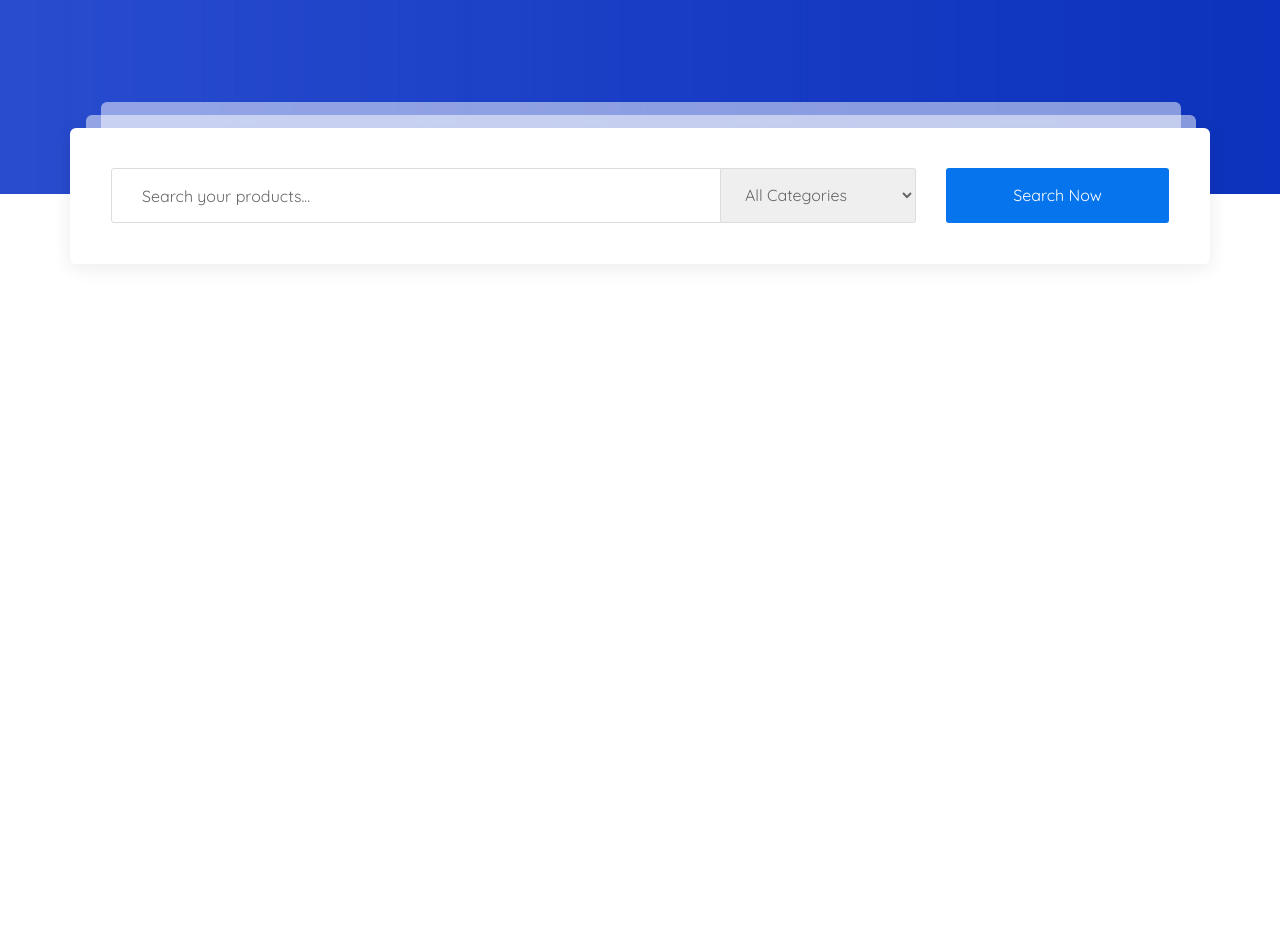
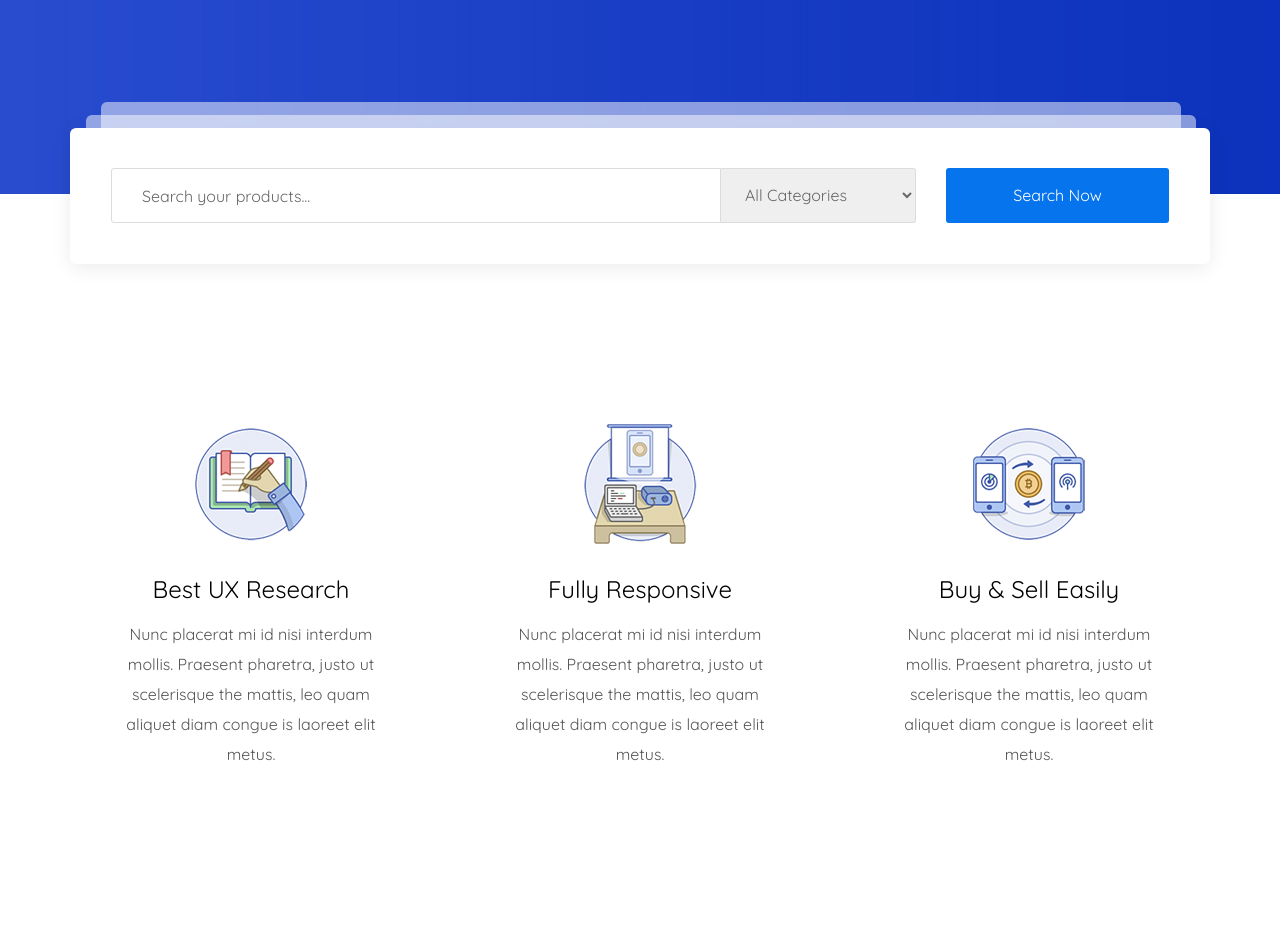
Before and after one commit to ku13shov/martplace, a website: page app/index.html in a window 1280 px wide. Shown: the part 714-1645 px from the top of the page. Before the commit the page ends 1073 px from the top, so only its background shows below. Drawn offline with nearby package versions, Linux system fonts and the light colour scheme; files whose address does not match are found by name; a web font is replaced by a local one.

Commit message:
added advantages section

```diff
--- a/app/index.html
+++ b/app/index.html
@@ -101,6 +101,46 @@
     </div>
   </section>
 
+  <section class="advantages">
+    <div class="container">
+      <div class="advantages__items">
+        <div class="advantages__item">
+          <div class="advantages__item-img" style="background-image: url(images/advantages/research.png);"></div>
+          <div class="advantages__item-title">
+            Best UX Research
+          </div>
+          <div class="advantages__item-text">
+            Nunc placerat mi id nisi interdum mollis. Praesent pharetra, justo ut scelerisque
+            the mattis, leo quam aliquet diam
+            congue is laoreet elit metus.
+          </div>
+        </div>
+        <div class="advantages__item">
+          <div class="advantages__item-img" style="background-image: url(images/advantages/responsive.png);"></div>
+          <div class="advantages__item-title">
+            Fully Responsive
+          </div>
+          <div class="advantages__item-text">
+            Nunc placerat mi id nisi interdum mollis. Praesent pharetra, justo ut scelerisque
+            the mattis, leo quam aliquet diam
+            congue is laoreet elit metus.
+          </div>
+        </div>
+        <div class="advantages__item">
+          <div class="advantages__item-img" style="background-image: url(images/advantages/buy&sell.png);"></div>
+          <div class="advantages__item-title">
+            Buy & Sell Easily
+          </div>
+          <div class="advantages__item-text">
+            Nunc placerat mi id nisi interdum mollis. Praesent pharetra, justo ut scelerisque
+            the mattis, leo quam aliquet diam
+            congue is laoreet elit metus.
+          </div>
+        </div>
+      </div>
+    </div>
+  </section>
+
 
   <script src="https://ajax.googleapis.com/ajax/libs/jquery/3.4.1/jquery.min.js"></script>
   <script src="js/libs.min.js"></script>
--- a/app/scss/style.scss
+++ b/app/scss/style.scss
@@ -117,7 +117,7 @@
   background-position: center;
   background-size: cover;
   background-repeat: no-repeat;
-  margin-bottom: 165px;
+  margin-bottom: 190px;
 }
 .search__inner{
   text-align: center;
@@ -257,6 +257,39 @@
 // END SEARCH
 // ===================================================
 
+// START ADVANTAGES
+// ===================================================
+.advantages{
+  padding-bottom: 122px;
+}
+.advantages__items{
+  display: flex;
+  justify-content: space-between;
+}
+.advantages__item{
+  text-align: center;
+  max-width: 362px;
+  padding: 40px 35px;
+  transition: all .3s;
+  &-img{
+    width: 113px;
+    height: 120px;
+    background-position: center;
+    background-repeat: no-repeat;
+    margin: 0 auto;
+    margin-bottom: 30px;
+  }
+  &-title{
+    font-size: 24px;
+    color: #000;
+    margin-bottom: 15px;
+  }
+  &:hover{
+    box-shadow: 0px 2px 50px 0px rgba(0, 0, 0, 0.08);
+  }
+}
+// END ADVANTAGES
+// ===================================================
 
 
 @import 'media';
```
Also changed, not shown: app/css/style.min.css, app/images/advantages/buy&sell.png (added), app/images/advantages/research.png (added), app/images/advantages/responsive.png (added).
